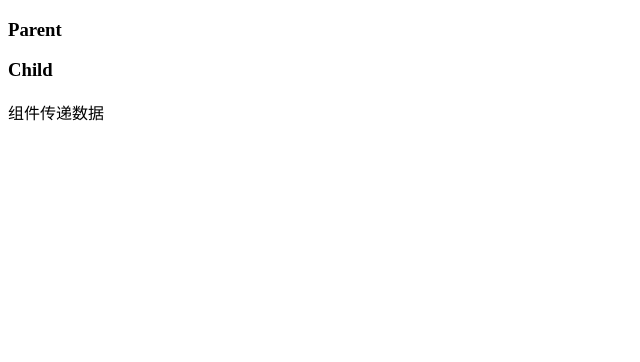
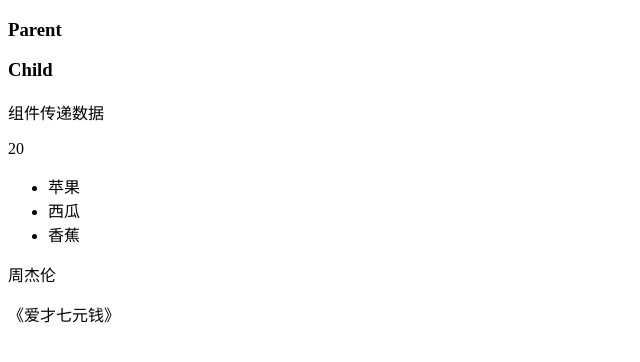
Before and after one commit to xuliangyi3/vue-project, a Vue app: page / in a window 1280 px wide. Shown: the top 362 px of the page, without its empty margins (0-640 px from the left). Built offline with nearby package versions, Linux system fonts and the light colour scheme.

Commit message:
组件数据引用（父级）

```diff
--- a/src/components/Child.vue
+++ b/src/components/Child.vue
@@ -1,6 +1,12 @@
 <template>
     <h3>Child</h3>
     <p>{{ value }}</p>
+    <p>{{ int }}</p>
+    <ul>
+        <li v-for="val, index of array" :key="index">{{ val }}</li>
+    </ul>
+    <p>{{ obj.name }}</p>
+    <p>{{ obj.song }}</p>
 </template>
 <script>
 export default{
@@ -9,7 +15,7 @@
 
         }
     },
-    props:["value"]
+    props:["value","int","array","obj"]
 }
 
 </script>
--- a/src/components/Parent.vue
+++ b/src/components/Parent.vue
@@ -1,6 +1,6 @@
 <template>
     <h3>Parent</h3>
-    <Child :value="msg"/>
+    <Child :value="msg" :int="int" :array="array" :obj="object"/>
 </template>
 
 <script>
@@ -11,7 +11,13 @@
     },
     data() {
         return {
-            msg: "组件传递数据"
+            msg: "组件传递数据",
+            int:20,
+            array:['苹果','西瓜','香蕉'],
+            object:{
+                name:"周杰伦",
+                song:"《爱才七元钱》"
+            }
         }
     }
 }
```
